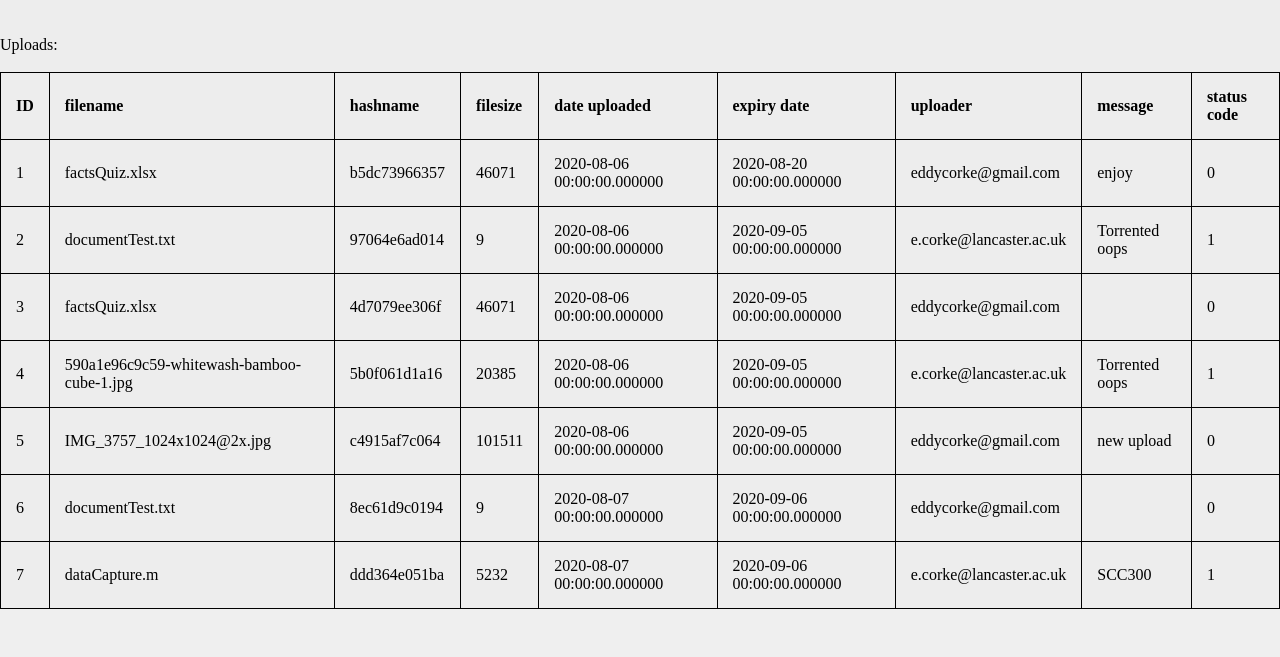
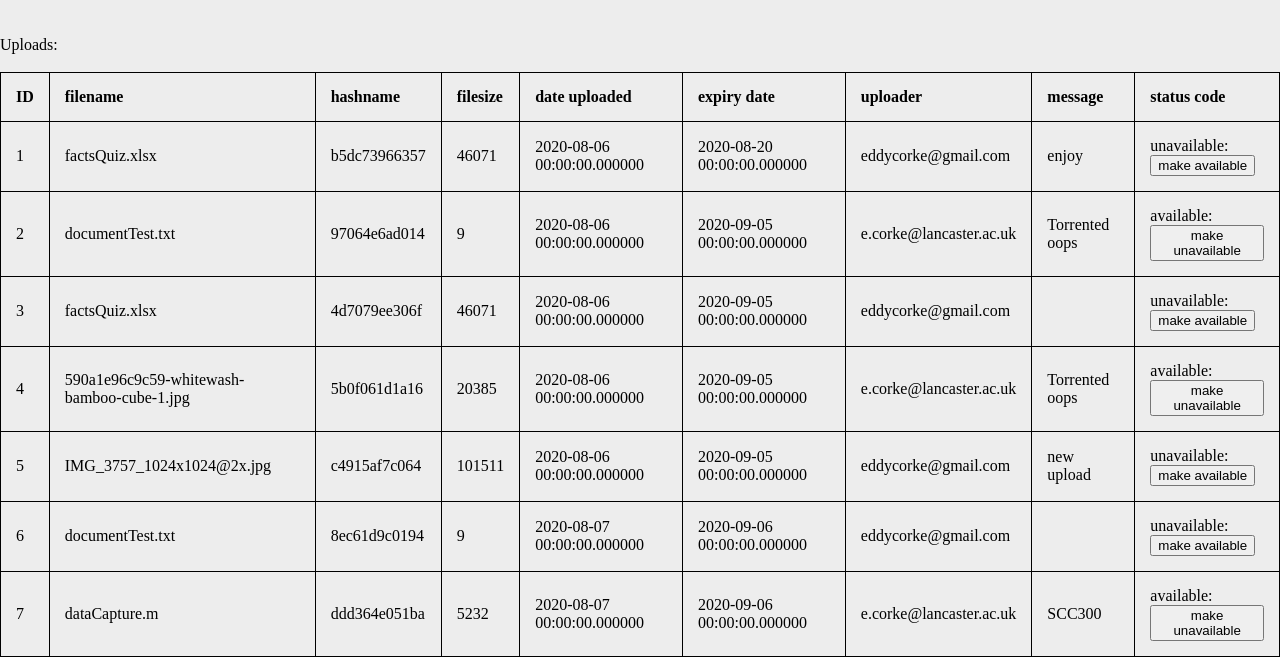
Before and after one commit to edwardcorke/FileFlinger, a Flask app: page /admin_portal/uploads in a window 1280 px wide. Shown: the part 285-942 px from the top of the page. Before the commit the page ends 894 px from the top, so only its background shows below. Run offline with Flask 2, Linux system fonts and the light colour scheme; a user stored in the database is signed in; data comes from the database, SQL or seed files in the repository; both versions use the stored data as it was after the commit.

Commit message:
Can change avilability of an upload on view uploads page

```diff
--- a/serv/routes.py
+++ b/serv/routes.py
@@ -203,8 +203,14 @@ def view_uploads():
     email = request.args.get("email")
     search = []
     if email:
-        print(email)
         search = db.session.execute("SELECT id, filename, hashname, filesize, datetime, expirationDatetime, message, status FROM Upload WHERE uploaderEmail = \"" + email + "\"").fetchall()
+
+    # Changing availability status
+    status = request.args.get('status')
+    upload_id = request.args.get('upload_id')
+    if status:
+        db.session.execute("UPDATE Upload SET status = " + status + " WHERE id = " + upload_id)
+        db.session.commit()
 
     userData = db.session.execute("SELECT id, filename, hashname, filesize, datetime, expirationDatetime, uploaderEmail, message, status FROM Upload").fetchall()
     return render_template('view_uploads.html', data=userData, search=search)
--- a/serv/templates/view_uploads.html
+++ b/serv/templates/view_uploads.html
@@ -32,10 +32,10 @@
                 <td>
                     {% if item[7] == 0 %}
                         unavailable:
-<!--                        <a href="{{search[0]}}?status=1&upload_id={{item[0]}}"><button>make available</button></a>-->
+                        <a href="uploads?status=1&upload_id={{item[0]}}"><button>make available</button></a>
                     {% else %}
                         available:
-<!--                        <a href="{{search[0]}}?status=0&upload_id={{item[0]}}"><button>make unavailable</button></a>-->
+                        <a href="uploads?status=0&upload_id={{item[0]}}"><button>make unavailable</button></a>
                     {% endif %}
                 </td>
             </tr>
@@ -64,7 +64,17 @@
             <td>{{item[5]}}</td>
             <td>{{item[6]}}</td>
             <td>{{item[7]}}</td>
-            <td>{{item[8]}}</td>
+
+            <td>
+                {% if item[8] == 0 %}
+                    unavailable:
+                    <a href="uploads?status=1&upload_id={{item[0]}}"><button>make available</button></a>
+                {% else %}
+                    available:
+                    <a href="uploads?status=0&upload_id={{item[0]}}"><button>make unavailable</button></a>
+                {% endif %}
+            </td>
+
         </tr>
         {% endfor %}
     </table>
```
Also changed, not shown: serv/site.db.
